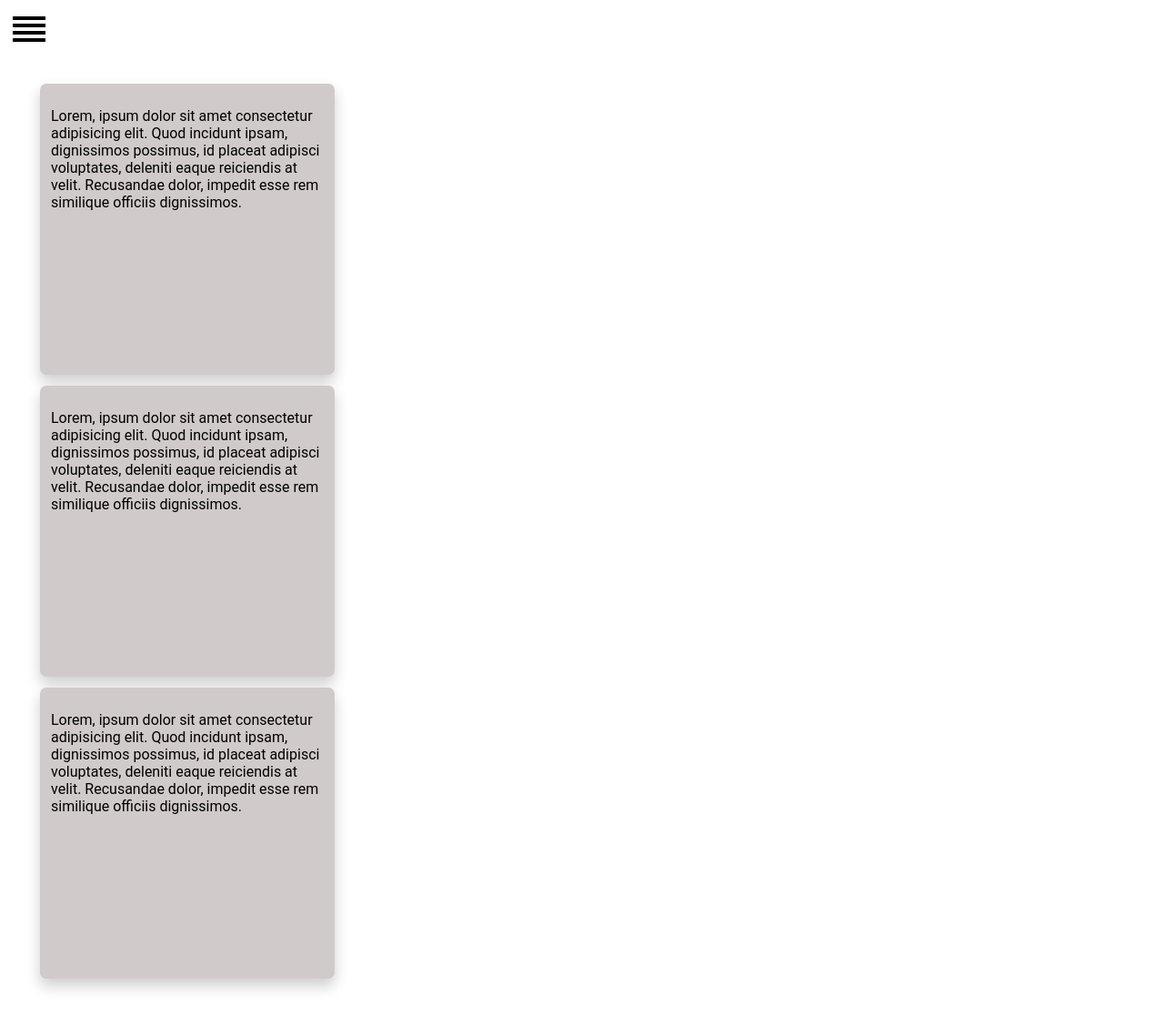
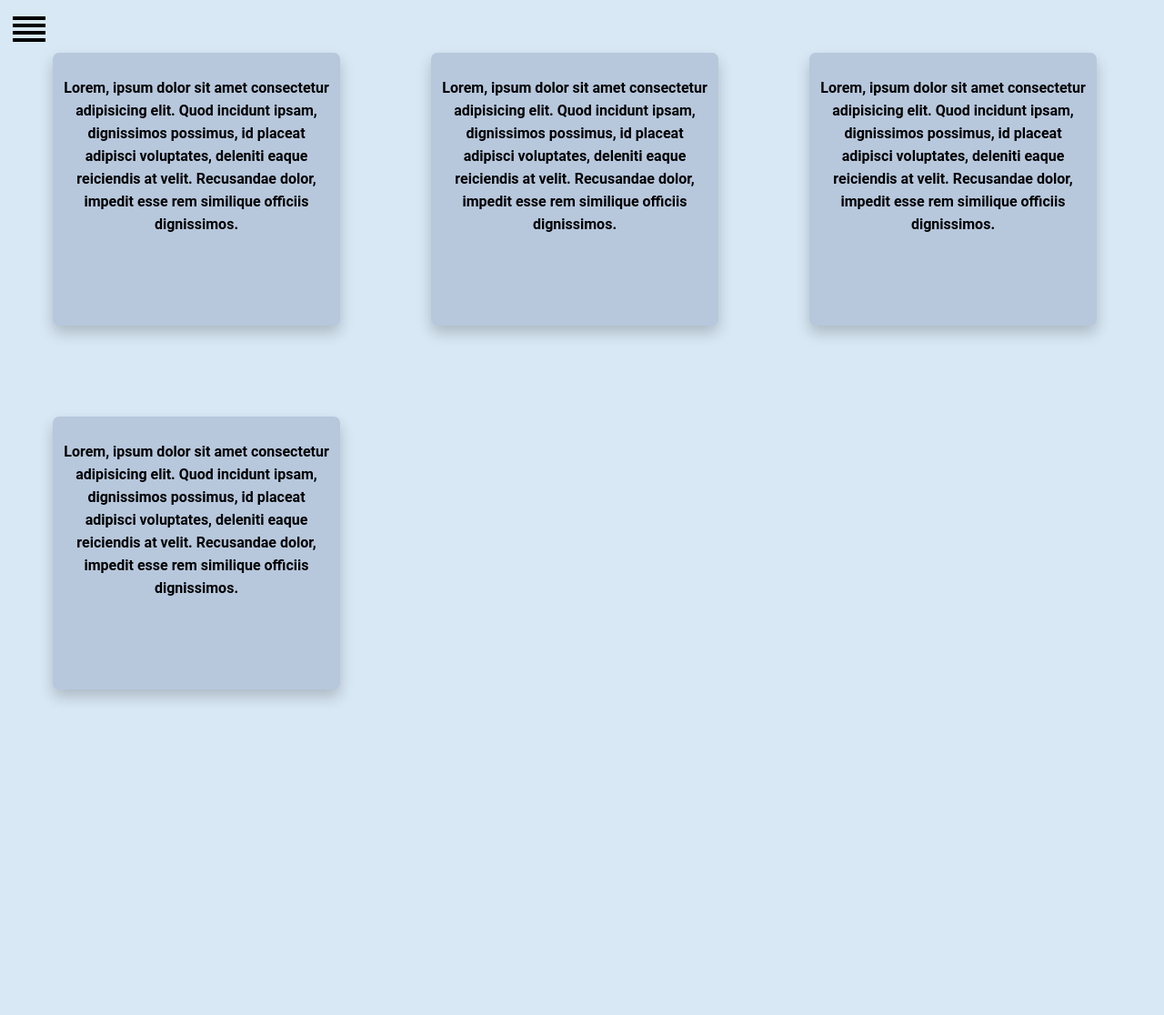
Before and after one commit to Vattghern203/Proj_Eng2_001, a Python web app: template templates/template.html in a window 1280 px wide. Shown: the whole page at 91% size. After the commit the page ends 771 px from the top, so only its background shows below. Run offline with Jinja, Linux system fonts and the light colour scheme; the template is opened without the code that fills it, so the values that code supplies are empty.

Commit message:
TaskManager version 2.0

```diff
--- a/templates/styles.css
+++ b/templates/styles.css
@@ -2,8 +2,23 @@
 
 @import url('https://fonts.googleapis.com/css2?family=Source+Sans+Pro:ital,wght@0,200;0,300;0,400;0,600;0,700;0,900;1,200;1,300;1,400;1,600;1,700;1,900&display=swap');
 
+* {
+  box-sizing: border-box;
+  user-select: none;
+}
+
+:root {
+  --bg-main: #D8E8F5;
+  --cards-main: #B7C8DD;
+  --cards-sec: #9FB5CB;
+  --menu-main: #607075;
+  --menu-sec: #CAECF7;
+}
+
 body {
-    font-family: 'Source Sans Regular', 'Roboto', sans-serif;
+    font-family:'Roboto', sans-serif;
+    background-color: var(--bg-main);
+    font-weight: bold;
 }
 
 /* The side navigation menu */
@@ -14,7 +29,7 @@ body {
   z-index: 1; /* Stay on top */
   top: 0; /* Stay at the top */
   left: 0;
-    background-color: #111; /* Black*/
+  background-color: var(--menu-main); /* Black*/
   overflow-x: hidden; /* Disable horizontal scroll */
   padding-top: 60px; /* Place content 60px from the top */
   transition: 0.5s; /* 0.5 second transition effect to slide in the sidenav */
@@ -25,7 +40,7 @@ body {
   padding: 8px 8px 8px 32px;
   text-decoration: none;
   font-size: 25px;
-    color: #818181;
+  color: var(--menu-sec);
   display: block;
   transition: 0.3s;
 }
@@ -44,16 +59,21 @@ body {
   margin-left: 50px;
 }
 
+#nav-btn-push {
+  float: left;
+  position: absolute;
+}
+
 #nav-btn-push:hover {
   cursor: pointer;
 }
 
 /* Style page content - use this if you want to push the page content to the right when you open the side navigation */
 #main {
+  display: contents;
+  flex-wrap: nowrap;
   transition: margin-left .5s;
   padding: 20px;
-    width: 100%;
-
 }
 
 /* On smaller screens, where height is less than 450px, change the style of the sidenav (less padding and a smaller font size) */
@@ -63,13 +83,22 @@ body {
 }
 
 .task-div {
-    background-color: #d1caca;
-    width: 300px;
+  float: left;
+  background-color: var(--cards-main);
+  width: 25%;
   height: 300px;
+  line-height: 25px;
   box-shadow: 0px 8px 16px 0px rgba(0,0,0,0.2);
+  text-align: center;
   border-radius: 7px;
   padding: 10px 12px;
   word-wrap: break-word;
   overflow:hidden;
-    margin: 12px 16px;
+  margin: 50px;
 }
+
+.task-div:hover {
+  background-color: var(--cards-sec);
+  box-shadow: 5px 10px 20px 5px rgba(0,0,0,0.2);
+
+}
--- a/templates/template.html
+++ b/templates/template.html
@@ -33,6 +33,10 @@
             <p>Lorem, ipsum dolor sit amet consectetur adipisicing elit. Quod incidunt ipsam, dignissimos possimus, id placeat adipisci voluptates, deleniti eaque reiciendis at velit. Recusandae dolor, impedit esse rem similique officiis dignissimos.</p>
         </div>
 
+        <div class="task-div">
+            <p>Lorem, ipsum dolor sit amet consectetur adipisicing elit. Quod incidunt ipsam, dignissimos possimus, id placeat adipisci voluptates, deleniti eaque reiciendis at velit. Recusandae dolor, impedit esse rem similique officiis dignissimos.</p>
+        </div>
+
       </div>
 
 <script src="script.js"></script>
```
Lines whose indentation alone changed are shown as unchanged.
